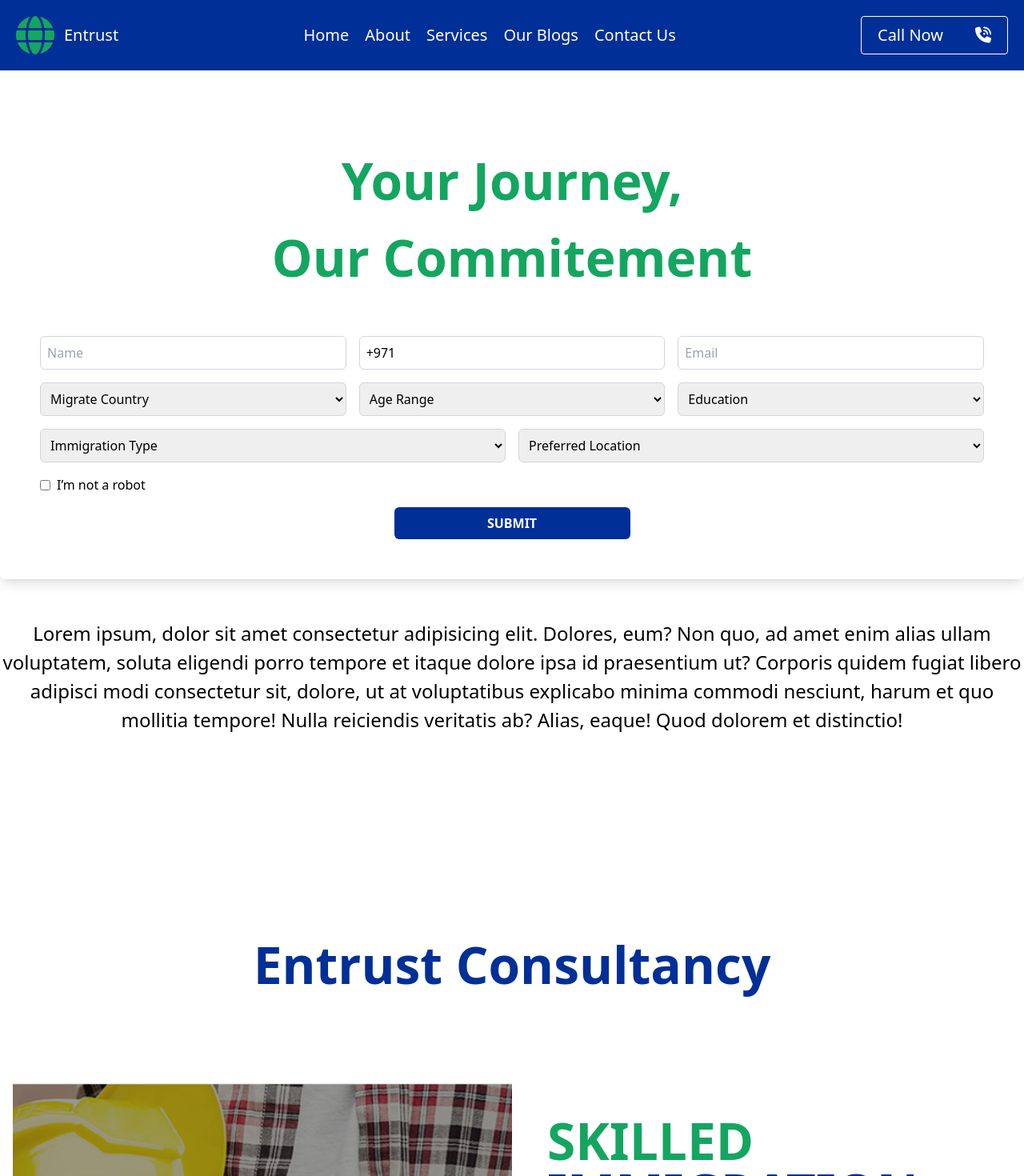
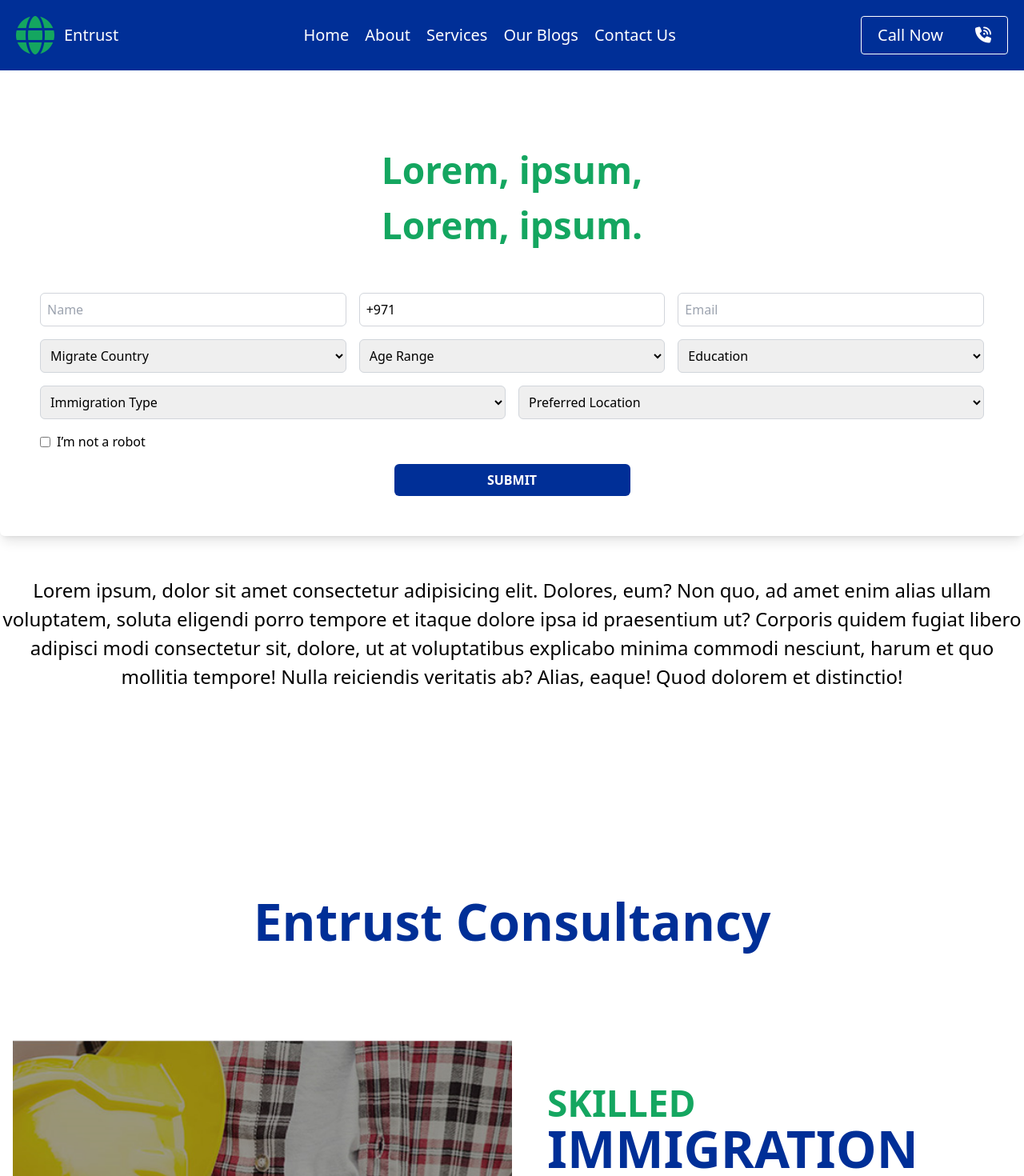
Before and after one commit to haroonmajid/EntrustImmigrationMangagementConusltancy, a React (Create React App) app: page / in a window 1280 px wide. Shown: the top 1470 px of the page at 80% size. Built offline with nearby package versions, Linux system fonts and the light colour scheme.

Commit message:
doing some changes to made more responsive on mobile

```diff
--- a/src/Components/Contact.jsx
+++ b/src/Components/Contact.jsx
@@ -38,7 +38,7 @@ const Contact = () => {
   };
   return (
     <div class="py-[90px]">
-      <div class="text-[64px] text-center text-[#14A660] font-bold">Your Journey,<br /> Our Commitement</div>
+      <div class="text-[64px] sm:text-[46px] text-center text-[#14A660] font-bold">Lorem, ipsum,<br />Lorem, ipsum.</div>
       <div>
       <form
       onSubmit={handleSubmit}
--- a/src/Components/Hero.js
+++ b/src/Components/Hero.js
@@ -11,7 +11,7 @@ export default function Hero() {
         <img src="./pic-2.PNG" alt="" className="w-full hidden md:block md:w-1/2 object-cover" />
         <div className="text-center md:text-left py-10">
           <span className="text-[64px] text-[#002F97] font-bold leading-none">
-            <span className="text-[#14A660]">SKILLED</span> <br /> IMMIGRATION
+            <span className="text-[#14A660] sm:text-[46px]">SKILLED</span> <br /> IMMIGRATION
           </span>
           <p className="text-[20px] py-11 text-justify">
             Lorem ipsum dolor sit amet consectetur adipisicing elit. Itaque saepe
```
